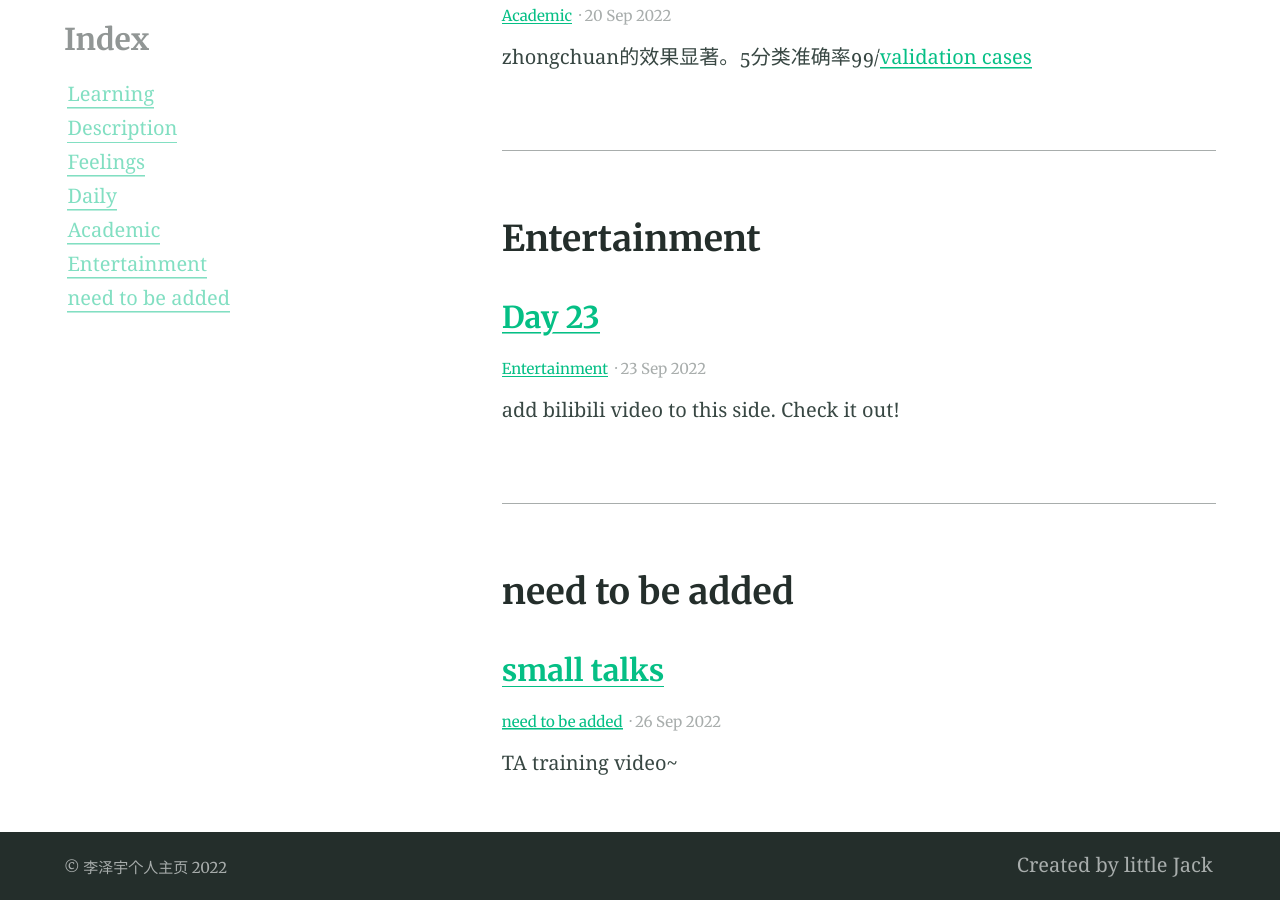
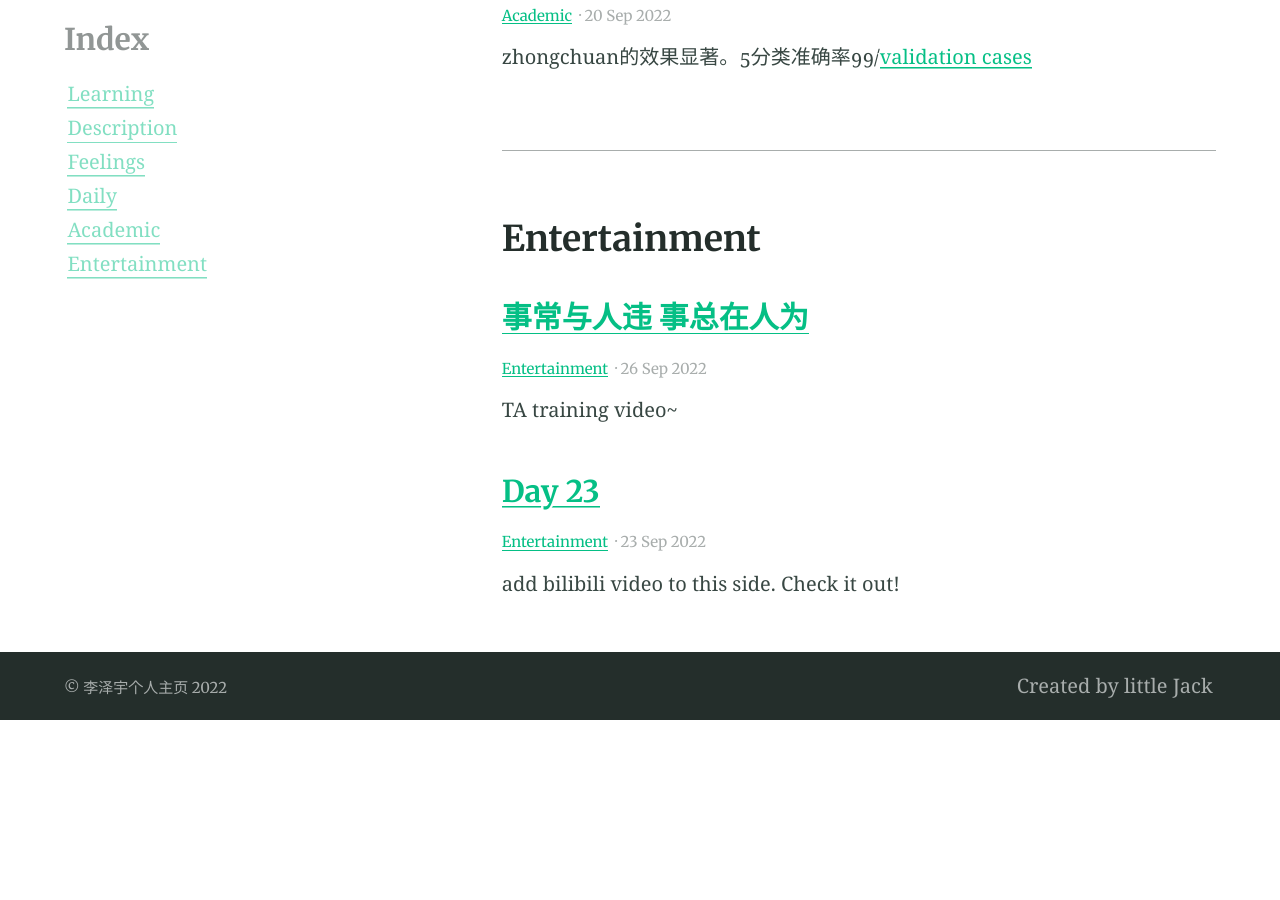
Before and after one commit to lizeyujack/lizeyujack.github.io, a Jekyll site: the page built from categories.md, in a window 1280 px wide and 900 px high, scrolled down 2912 px. Built offline with Jekyll 4.4.1, drawn with Linux system fonts in a browser that asks for light colours; after the commit the page ends 3632 px from its top, so only the background shows below that.

Commit message:
Update 2022-09-26-example-post-thriteen.md

```diff
--- a/_posts/2022-09-26-example-post-thriteen.md
+++ b/_posts/2022-09-26-example-post-thriteen.md
@@ -1,8 +1,8 @@
 ---
 
-title: small talks
+title: 事常与人违 事总在人为
 categories:
-- need to be added
+- Entertainment
 feature_image: "https://user-images.githubusercontent.com/53364734/192078882-190b1b14-a1ee-4590-ac1f-56ac81ffeb56.png"
 
 ---
```
